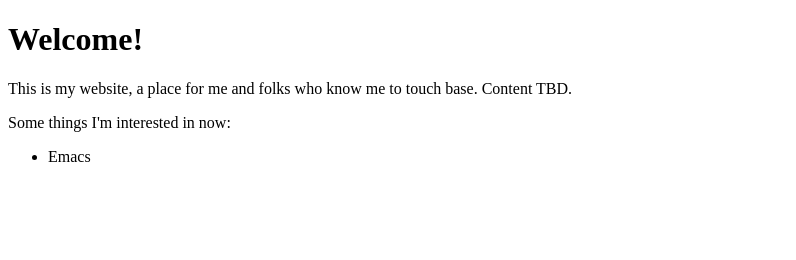
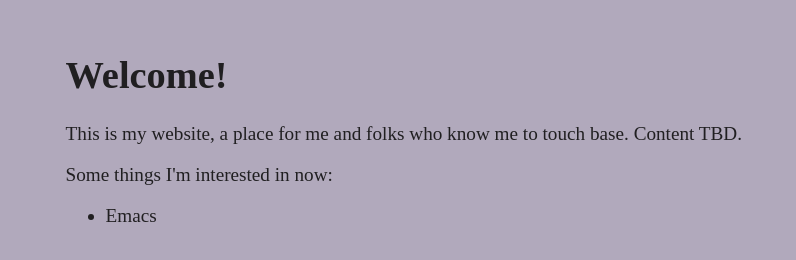
Before and after one commit to briand27/briandai.org, a plain HTML site: page index.html in a window 1280 px wide. Shown: the whole page, without its empty margins (0-796 px from the left). Drawn offline with Linux system fonts and the light colour scheme.

Commit message:
Add some basic style

```diff
--- a/index.html
+++ b/index.html
@@ -1,6 +1,7 @@
 <!DOCTYPE html>
 <head>
   <meta charset="utf-8" >
+  <link rel="stylesheet" href="./style.css" >
 </head>
 
 <body>
--- /dev/null
+++ b/style.css
@@ -0,0 +1,12 @@
+body {
+  background-color: #b1a9bc;
+  color: #201f21;
+  font-family: "PT Serif", serif;
+  font-size: 1.2em;
+  padding: 1em;
+  padding-left: 3em;
+}
+
+h1 {
+  font-size: 2em;
+}
```
